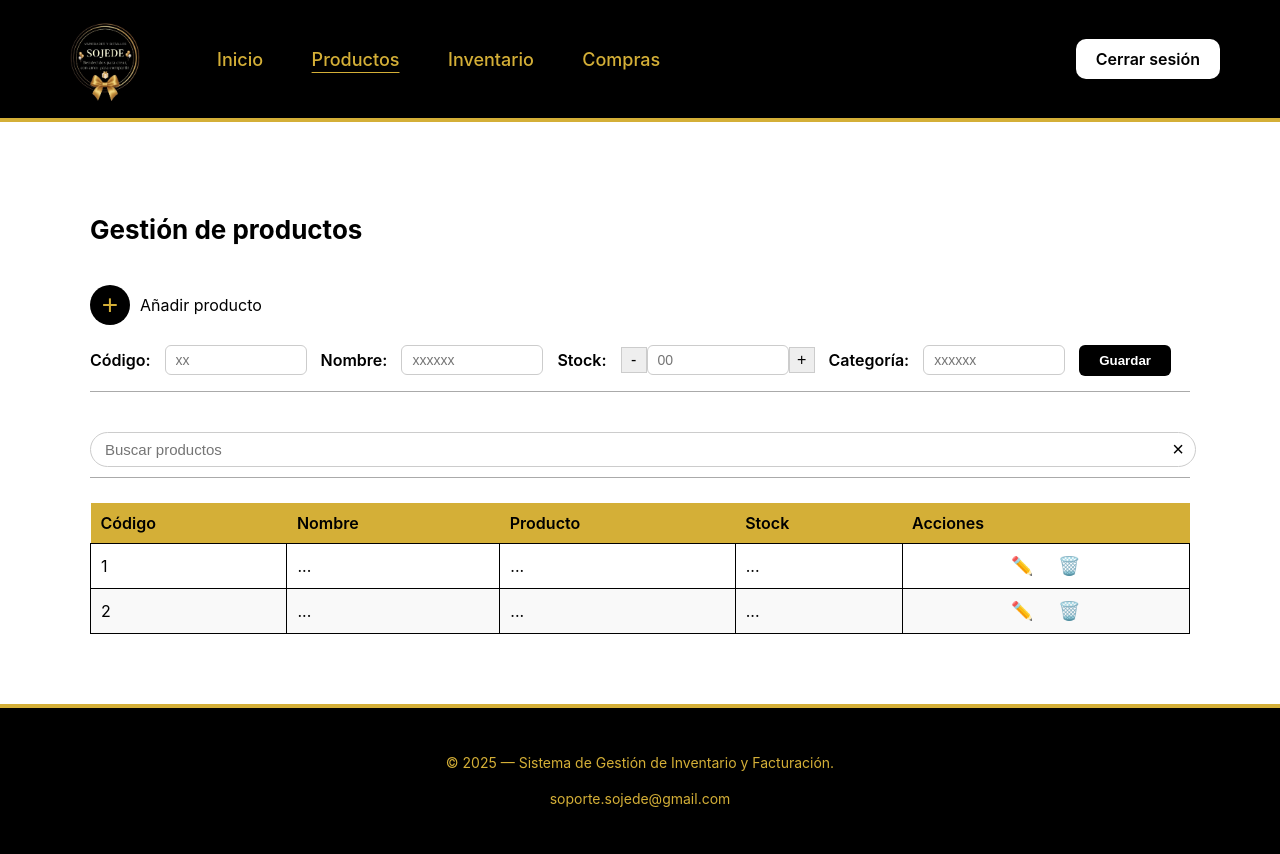
After one commit to J0sed4v-id/variedades-detalles-sojede, a Django app: page /productos/ in a window 1280 px wide. The commit adds this page. Run offline with Django 5.2, Linux system fonts and the light colour scheme; the visitor is signed in with stand-in values (Sample User, id 1).

Commit message:
Diseño de gestionar productos hecho, cambio en el views.py y url.py

```diff
--- /dev/null
+++ b/static/productos.css
@@ -0,0 +1,220 @@
+body {
+    font-family: 'Inter', sans-serif;
+    margin: 0;
+    background-color: #fff;
+    color: #000;
+}
+
+/* ===== HEADER ===== */
+.header-sojede {
+    background-color: #000;
+    color: white;
+    display: flex;
+    justify-content: space-between;
+    align-items: center;
+    padding: 14px 60px;
+    border-bottom: 4px solid #d4af37;
+}
+
+.header-left {
+    display: flex;
+    align-items: center;
+    gap: 45px;
+}
+
+.header-left img {
+    height: 90px;
+    width: auto;
+}
+
+.nav-sojede a {
+    color: #d4af37;
+    text-decoration: none;
+    font-size: 18px;
+    font-weight: 500;
+    margin: 0 22px;
+    transition: 0.3s;
+}
+
+.nav-sojede a.active {
+    text-decoration: underline;
+    text-underline-offset: 6px;
+}
+
+.nav-sojede a:hover {
+    color: #fff;
+}
+
+.btn-logout-sojede {
+    background-color: #fff;
+    color: #000;
+    padding: 10px 20px;
+    border-radius: 10px;
+    font-weight: 600;
+    text-decoration: none;
+    transition: 0.3s;
+    font-size: 16px;
+}
+
+.btn-logout-sojede:hover {
+    background-color: #d4af37;
+    color: #fff;
+}
+
+/* ===== MAIN ===== */
+.main-sojede {
+    padding: 70px 90px;
+}
+
+/* ===== TITULO ===== */
+.section-title {
+    font-size: 26px;
+    font-weight: 700;
+    margin-bottom: 40px;
+}
+
+/* ===== FORMULARIO ===== */
+.form-container {
+    margin-bottom: 40px;
+}
+
+.add-product {
+    display: flex;
+    align-items: center;
+    gap: 10px;
+    margin-bottom: 20px;
+}
+
+.btn-icon {
+    background-color: #000;
+    color: #d4af37;
+    font-size: 28px;
+    border: none;
+    border-radius: 50%;
+    width: 40px;
+    height: 40px;
+    cursor: pointer;
+}
+
+.form-line {
+    display: flex;
+    align-items: center;
+    gap: 14px;
+    border-bottom: 1px solid #aaa;
+    padding-bottom: 15px;
+    flex-wrap: wrap;
+}
+
+.form-line label {
+    font-weight: 600;
+}
+
+.form-line input {
+    border: 1px solid #ccc;
+    border-radius: 6px;
+    padding: 6px 10px;
+    width: 120px;
+    font-size: 14px;
+}
+
+.stock-control {
+    display: flex;
+    align-items: center;
+}
+
+.stock-control button {
+    background-color: #eee;
+    border: 1px solid #ccc;
+    width: 26px;
+    height: 26px;
+    font-size: 16px;
+    cursor: pointer;
+}
+
+.btn-save {
+    background-color: #000;
+    color: #fff;
+    border: none;
+    padding: 8px 20px;
+    border-radius: 6px;
+    cursor: pointer;
+    font-weight: 600;
+}
+
+.btn-save:hover {
+    background-color: #d4af37;
+    color: #fff;
+}
+
+/* ===== BUSCADOR ===== */
+.search-bar {
+    margin-top: 30px;
+    display: flex;
+    align-items: center;
+    border-bottom: 1px solid #aaa;
+    padding-bottom: 10px;
+    margin-bottom: 25px;
+}
+
+.search-bar input {
+    flex: 1;
+    border: 1px solid #ccc;
+    border-radius: 20px;
+    padding: 8px 14px;
+    font-size: 15px;
+}
+
+.btn-clear {
+    background: none;
+    border: none;
+    font-size: 20px;
+    margin-left: -30px;
+    cursor: pointer;
+}
+
+/* ===== TABLA ===== */
+.products-table {
+    width: 100%;
+    border-collapse: collapse;
+    margin-top: 10px;
+}
+
+.products-table th {
+    background-color: #d4af37;
+    color: #000;
+    padding: 10px;
+    text-align: left;
+    font-weight: 600;
+}
+
+.products-table td {
+    border: 1px solid #000;
+    padding: 10px;
+}
+
+.products-table tr:nth-child(even) {
+    background-color: #f9f9f9;
+}
+
+.actions {
+    text-align: center;
+}
+
+.btn-action {
+    background: none;
+    border: none;
+    font-size: 18px;
+    cursor: pointer;
+    margin: 0 4px;
+}
+
+/* ===== FOOTER ===== */
+.footer-sojede {
+    background-color: #000;
+    color: #d4af37;
+    text-align: center;
+    padding: 30px 0;
+    border-top: 4px solid #d4af37;
+    font-size: 14px;
+    line-height: 1.6;
+}
--- /dev/null
+++ b/usuarios/templates/usuarios/productos.html
@@ -0,0 +1,104 @@
+{% load static %}
+<!DOCTYPE html>
+<html lang="es">
+<head>
+    <meta charset="UTF-8">
+    <meta name="viewport" content="width=device-width, initial-scale=1.0">
+    <title>Gestión de productos</title>
+    <link rel="stylesheet" href="{% static 'productos.css' %}">
+
+</head>
+<body>
+
+    <!-- Header -->
+    <header class="header-sojede">
+        <div class="header-left">
+            <img src="{% static 'images/logo.jpg' %}" alt="Logo Papelería">
+            <nav class="nav-sojede">
+                <a href="{% url 'dashboard' %}">Inicio</a>
+                <a href="#" class="active">Productos</a>
+                <a href="#">Inventario</a>
+                <a href="#">Compras</a>
+            </nav>
+        </div>
+        <a href="{% url 'cerrar_sesion' %}" class="btn-logout-sojede">Cerrar sesión</a>
+    </header>
+
+    <!-- Main -->
+    <main class="main-sojede">
+        <h2 class="section-title">Gestión de productos</h2>
+
+        <div class="form-container">
+            <div class="add-product">
+                <button class="btn-icon">+</button>
+                <span>Añadir producto</span>
+            </div>
+
+            <div class="form-line">
+                <label>Código:</label>
+                <input type="text" placeholder="xx">
+
+                <label>Nombre:</label>
+                <input type="text" placeholder="xxxxxx">
+
+                <label>Stock:</label>
+                <div class="stock-control">
+                    <button>-</button>
+                    <input type="number" placeholder="00">
+                    <button>+</button>
+                </div>
+
+                <label>Categoría:</label>
+                <input type="text" placeholder="xxxxxx">
+
+                <button class="btn-save">Guardar</button>
+            </div>
+        </div>
+
+        <!-- Search -->
+        <div class="search-bar">
+            <input type="text" placeholder="Buscar productos">
+            <button class="btn-clear">×</button>
+        </div>
+
+        <!-- Table -->
+        <table class="products-table">
+            <thead>
+                <tr>
+                    <th>Código</th>
+                    <th>Nombre</th>
+                    <th>Producto</th>
+                    <th>Stock</th>
+                    <th>Acciones</th>
+                </tr>
+            </thead>
+            <tbody>
+                <tr>
+                    <td>1</td>
+                    <td>...</td>
+                    <td>...</td>
+                    <td>...</td>
+                    <td class="actions">
+                        <button class="btn-action">✏️</button>
+                        <button class="btn-action">🗑️</button>
+                    </td>
+                </tr>
+                <tr>
+                    <td>2</td><td>...</td><td>...</td><td>...</td>
+                    <td class="actions">
+                        <button class="btn-action">✏️</button>
+                        <button class="btn-action">🗑️</button>
+                    </td>
+                </tr>
+            </tbody>
+        </table>
+    </main>
+
+    <!-- Footer -->
+    <footer class="footer-sojede">
+        <p>© 2025 — Sistema de Gestión de Inventario y Facturación.</p>
+        <p>soporte.sojede@gmail.com</p>
+    </footer>
+
+</body>
+</html>
--- a/usuarios/urls.py
+++ b/usuarios/urls.py
@@ -8,15 +8,13 @@ urlpatterns = [
     path('iniciar_sesion/', views.iniciar_sesion, name='iniciar_sesion'),
     path('cerrar_sesion/', views.cerrar_sesion, name='cerrar_sesion'),
 
-    # Rutas adicionales para el dashboard
-    path('buscar-habitaciones/', views.buscar_habitaciones, name='buscar_habitaciones'),
-    path('habitaciones/', views.visualizar_habitaciones, name='visualizar_habitaciones'),  # Lista de habitaciones
-    path('habitaciones/crear/', views.crear_habitacion, name='crear_habitacion'),  # Crear habitación
+    # Acceso desde dashboard
+    path('productos/', views.gestionar_productos, name='productos'),
+    path('inventario/', views.gestionar_reservas, name='inventario'),   # ajustar si necesitas otra vista
+    path('compras/', views.visualizar_facturas, name='compras'),       # ajustar si necesitas otra vista
+
+    # CRUD de habitaciones/productos (opcionales)
+    path('habitaciones/crear/', views.crear_habitacion, name='crear_habitacion'),
     path('habitaciones/<int:id>/editar/', views.actualizar_habitacion, name='actualizar_habitacion'),
     path('habitaciones/<int:id>/eliminar/', views.eliminar_habitacion, name='eliminar_habitacion'),
-    path('visualizar-facturas/', views.visualizar_facturas, name='visualizar_facturas'),
-    path('generar-factura/', views.generar_factura, name='generar_factura'),
-    path('generar-informe-ingresos/', views.generar_informe_ingresos, name='generar_informe_ingresos'),
-    path('gestion_reservas/', views.gestionar_reservas, name='gestionar_reservas'),
-    path('pagar-factura/<int:factura_id>/', views.pagar_factura, name='pagar_factura'),
 ]
--- a/usuarios/views.py
+++ b/usuarios/views.py
@@ -123,9 +123,21 @@ def eliminar_habitacion(request, id):
 
 # Vista para visualizar todas las habitaciones
 @login_required
-def visualizar_habitaciones(request):
+def gestionar_productos(request):
+    # gestión principal de "productos" reutilizando el modelo Habitacion
     habitaciones = Habitacion.objects.all()
-    return render(request, 'usuarios/visualizar_habitaciones.html', {'habitaciones': habitaciones})
+    form = HabitacionForm()
+
+    if request.method == 'POST':
+        form = HabitacionForm(request.POST)
+        if form.is_valid():
+            form.save()
+            return redirect('productos')
+
+    return render(request, 'usuarios/productos.html', {
+        'habitaciones': habitaciones,
+        'form': form
+    })
 
 #_ _ _ _ _ _
 
```
Also changed, not shown: static/dashboard.css (added, +156 -0 lines), static/style.css (+4 -149 lines), usuarios/templates/usuarios/actualizar_habitacion.html (deleted, +0 -31 lines), usuarios/templates/usuarios/dashboard.html (+7 -7 lines), 1 other file.
